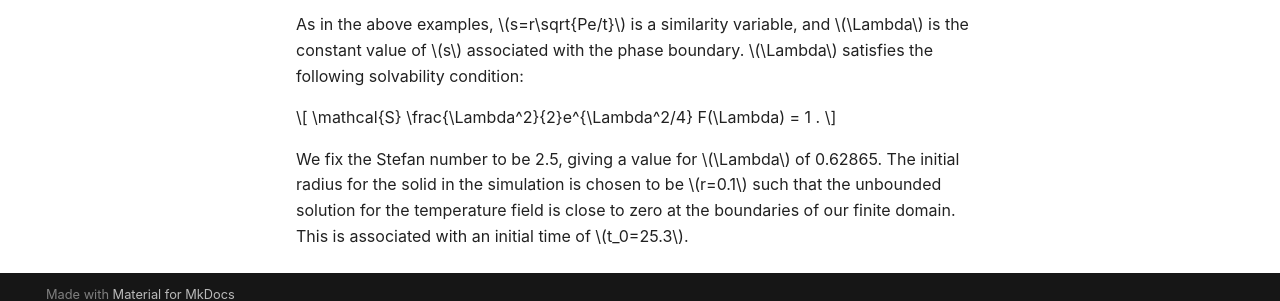
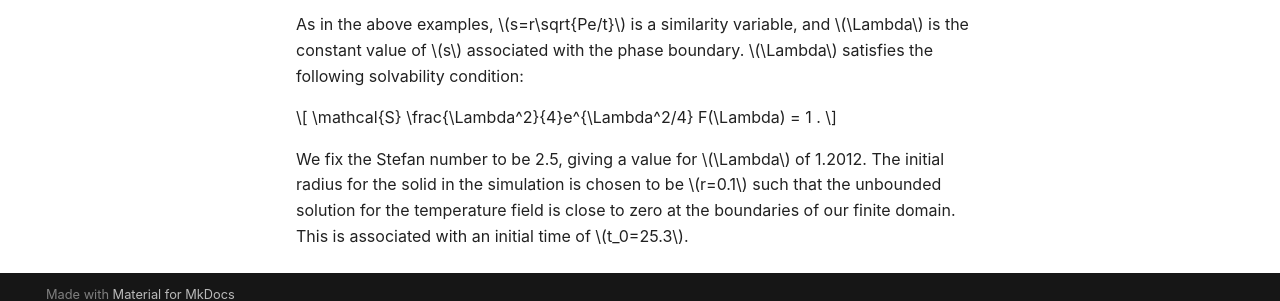
Before and after one commit to chowland/AFiD-MuRPhFi, an MkDocs documentation site: the page built from docs/examples/stefan.md, in a window 1280 px wide and 900 px high, scrolled down 2673 px. Shown: the part 582-883 px from the top of the window. Built offline with MkDocs 1.6.1 and Material for MkDocs 9.7.7, drawn with Linux system fonts in a browser that asks for light colours; nearby versions of some CDN libraries; comment, search, counter and statistics services are not loaded.

Commit message:
fix typo in parameters for s-cool disc

```diff
--- a/docs/examples/stefan.md
+++ b/docs/examples/stefan.md
@@ -115,9 +115,9 @@ As in the above examples, $s=r\sqrt{Pe/t}$ is a similarity variable, and $\Lambd
 $\Lambda$ satisfies the following solvability condition:
 
 $$
-\mathcal{S} \frac{\Lambda^2}{2}e^{\Lambda^2/4} F(\Lambda) = 1 .
+\mathcal{S} \frac{\Lambda^2}{4}e^{\Lambda^2/4} F(\Lambda) = 1 .
 $$
 
-We fix the Stefan number to be 2.5, giving a value for $\Lambda$ of 0.62865.
+We fix the Stefan number to be 2.5, giving a value for $\Lambda$ of 1.2012.
 The initial radius for the solid in the simulation is chosen to be $r=0.1$ such that the unbounded solution for the temperature field is close to zero at the boundaries of our finite domain.
 This is associated with an initial time of $t_0=25.3$.
```
Also changed, not shown: 2 other files.
